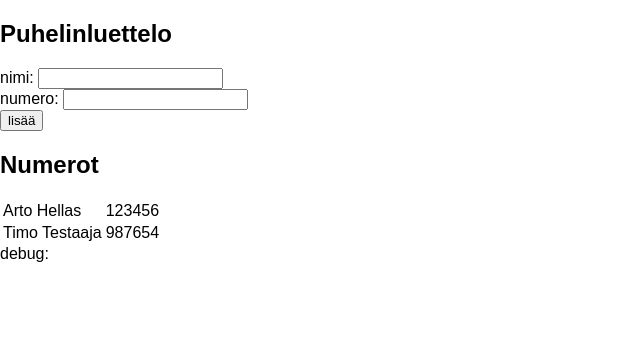
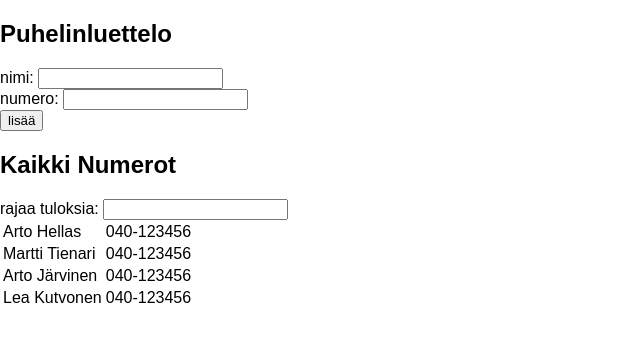
Before and after one commit to thomsva/fullstack-wsk, a React (Create React App) app in the folder osa2/sarja2/: page / in a window 1280 px wide. Shown: the top 342 px of the page, without its empty margins (0-640 px from the left). Built offline with nearby package versions, Linux system fonts and the light colour scheme; the HTML template or start-up script is replaced by a standard one.

Commit message:
2.9 valmis

```diff
--- a/osa2/sarja2/src/App.js
+++ b/osa2/sarja2/src/App.js
@@ -5,11 +5,14 @@ class App extends React.Component {
     super(props)
     this.state = {
       persons: [
-        { name: 'Arto Hellas', number: '123456'},
-        { name: 'Timo Testaaja', number: '987654'}
+        { name: 'Arto Hellas', number: '040-123456' },
+        { name: 'Martti Tienari', number: '040-123456' },
+        { name: 'Arto Järvinen', number: '040-123456' },
+        { name: 'Lea Kutvonen', number: '040-123456' }
       ],
       newName: '',
-      newNumber: ''
+      newNumber: '',
+      filter: ''
     }
   }
 
@@ -37,19 +40,24 @@ class App extends React.Component {
   }
 
   handleNameChange = (event) => {
-    console.log(event.target.value)
     this.setState({ newName: event.target.value })
   }
 
   handleNumberChange = (event) => {
-    console.log(event.target.value)
     this.setState({ newNumber: event.target.value })
+  }
+
+  handleFilterChange = (event) => {
+    const filter =event.target.value
+    this.setState({ filter: filter })
   }
 
   render() {
     return (
       <div>
         <h2>Puhelinluettelo</h2>
+
+
         <form onSubmit={this.addPerson}>
           <div>
             nimi: <input value={this.state.newName} onChange={this.handleNameChange} />
@@ -61,14 +69,18 @@ class App extends React.Component {
             <button type="submit">lisää</button>
           </div>
         </form>
-        <h2>Numerot</h2>
+        <h2>Kaikki Numerot</h2>
+        <div>
+           rajaa tuloksia: <input value={this.state.filter} onChange={this.handleFilterChange} />
+        </div>
         <table>
+          <tbody>
+            {this.state.persons.filter(person => person.name.includes(this.state.filter)).map(person => <tr key={person.name}><td> {person.name}</td><td> {person.number} </td></tr>)}
+          </tbody>
+        </table>
 
-          {this.state.persons.map(person => <tr key={person.name}><td> {person.name}</td><td> {person.number} </td></tr>)}
-        </table>
-        <div>
-          debug: {this.state.newName}
-        </div>
+
+
       </div>
     )
   }
```
